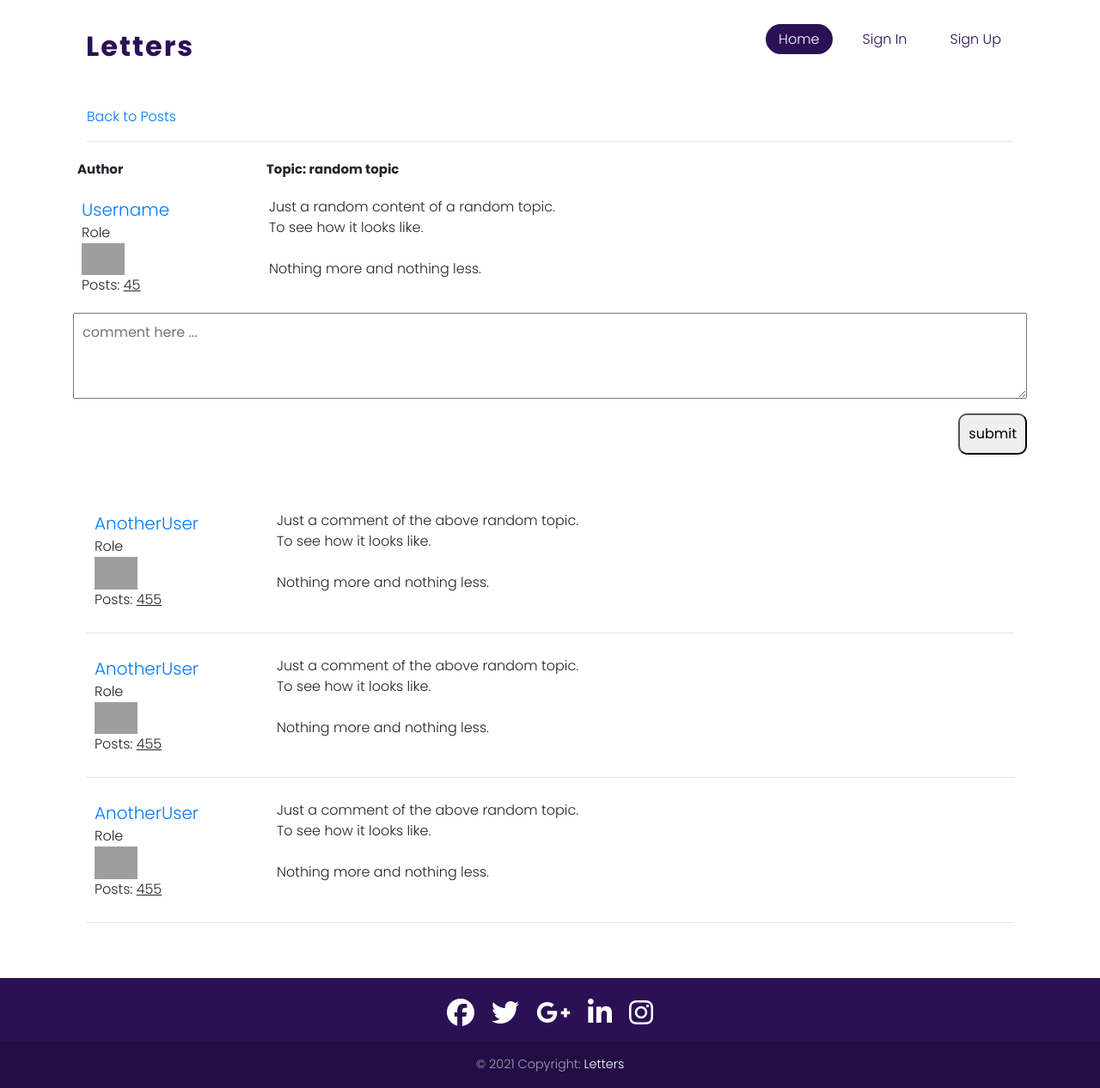
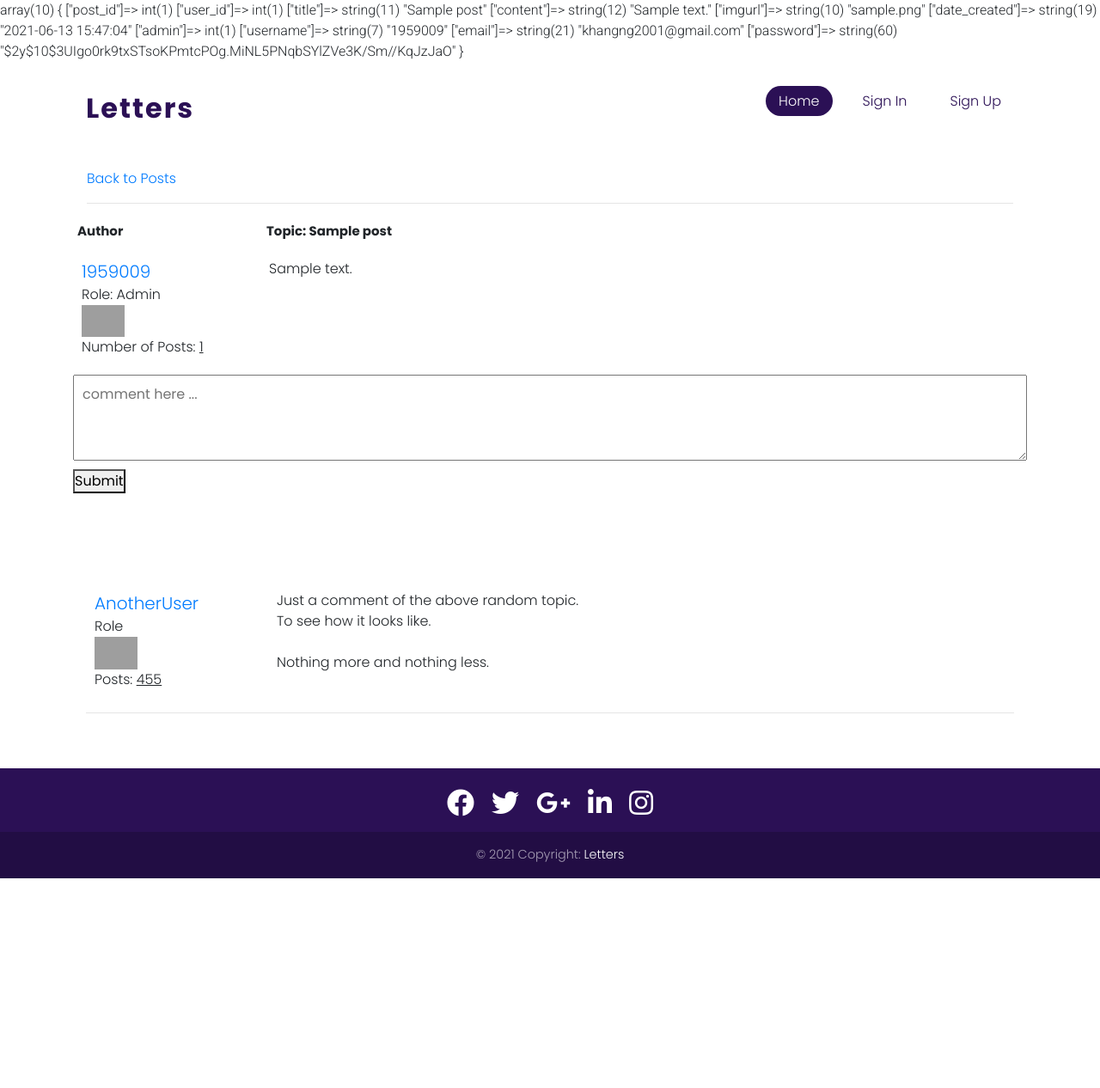
Before and after one commit to volinh911/Letters.PHP, a PHP site: page /blog/detail.php?id=1 in a window 1280 px wide. Shown: the whole page at 86% size. After the commit the page ends 1022 px from the top, so only its background shows below. Run offline with PHP 8.4, Linux system fonts and the light colour scheme; data comes from the database, SQL or seed files in the repository; tables that the repository leaves empty hold one stand-in row (values such as "Sample post"); some libraries are stand-ins or nearby versions; grey boxes are pictures that could not be loaded.

Commit message:
Community/Post Comment not done

```diff
--- a/controllers/posts.php
+++ b/controllers/posts.php
@@ -37,19 +37,27 @@
             return $this->date_created;
         }
 
-        public function getPost($id, $user_id){
+        public function getPost($id){
           $this->post_id = $id;
-          $this->user_id = $user_id;
           $sql = "SELECT * FROM posts,users WHERE posts.post_id = ? AND posts.user_id = users.user_id";
           $stmt = $this->conn->prepare($sql);
-          $stmt->bindparam("i", $this->post_id);
-          $stmt->excute();
+          $stmt->bind_param("i", $this->post_id);
+          $stmt->execute();
           $result = $stmt->get_result();
           return $result->fetch_assoc();
         }
+        public function countPost($user_id){
+            $this->user_id = $user_id;
+            $sql = "SELECT COUNT(post_id) as id FROM posts WHERE user_id = ? GROUP BY user_id";
+            $stmt = $this->conn->prepare($sql);
+            $stmt->bind_param("i", $this->user_id);
+            $stmt->execute();
+            $result = $stmt->get_result();
+            return $result->fetch_assoc();
+        }
 
         public function getPosts($page){
-            $limit = 10;
+            $limit = 5;
             $start = ($page - 1) * $limit;
             $sql = "SELECT * FROM posts,users WHERE posts.user_id = users.user_id ORDER BY posts.date_created DESC LIMIT $start, $limit";
             $stmt = $this->conn->query($sql);
@@ -67,14 +75,13 @@
         }
 
         public function getPages(){
+            $limit = 5;
             $sql = "SELECT count(post_id) AS post_id FROM posts";
             $stmt = $this->conn->query($sql);
             if($stmt->num_rows >= 1){
                 $postCount =  $stmt->fetch_all(MYSQLI_ASSOC);
                 $total = $postCount[0]['post_id'];
-                return ceil($total/ 10);
-            }else{
-                $this->error['pages'] = "Page does not available";
+                return ceil($total/ $limit);
             }
         }
 
@@ -106,8 +113,8 @@
             }
         }
 
-        public function deletePost($id, $user_id){
-            $this->getPost($id, $user_id);
+        public function deletePost($id){
+            $this->getPost($id);
             $sql = "DELETE FROM posts,users WHERE posts.post_id = ? AND posts.user_id = users.user_id";
             $stmt = $this->conn->prepare($sql);
             $stmt->bind_param("i", $this->post_id);
@@ -120,4 +127,19 @@
         }
     }
 
+    class Comment extends Post{
+        protected $comment_content;
+
+        public function createComment($content, $post_id){
+            $this->getPost($post_id);
+            $this->comment_content = $content;
+            $sql = "INSERT INTO comments (user_id, post_id, content) VALUES (?,?,?)";
+            $stmt = $this->conn->prepare($sql);
+            $stmt->bind_param("iis", $this->user_id, $this->post_id, $this->comment_content);
+            $stmt->execute();
+            if($stmt->affected_rows == 1){
+                header("Location: detail.php");
+            }
+        }
+    }
     ?>
--- a/detail.php
+++ b/detail.php
@@ -1,3 +1,25 @@
+<?php
+
+    include_once ('./path.php');
+    include_once (ROOT_PATH . '/controllers/posts.php');
+    $post_id = $_GET["id"];
+
+    $posts = new Post($conn);
+    $post = $posts->getPost($post_id);
+
+    $totalPost = $posts->countPost($post["user_id"]);
+    var_dump($post);
+
+    if (isset($_POST["add-comment"])) {
+        $comment_content = $_POST["comment"];
+        $comments = new Comment($conn);
+        $comment = $comments->createComment($comment_content, $post_id);
+    }
+
+    //var_dump($totalPost['id']);
+    // var_dump($_SESSION);
+?>
+
 <!doctype html>
 <html lang="en">
 
@@ -16,7 +38,8 @@
 
     <!--using FontAwesome--------------->
     <script crossorigin="anonymous" src="https://kit.fontawesome.com/c8e4d183c2.js"></script>
-  <link rel="stylesheet" href="https://stackpath.bootstrapcdn.com/font-awesome/4.7.0/css/font-awesome.min.css" integrity="sha384-wvfXpqpZZVQGK6TAh5PVlGOfQNHSoD2xbE+QkPxCAFlNEevoEH3Sl0sibVcOQVnN" crossorigin="anonymous">
+    <link rel="stylesheet" href="https://stackpath.bootstrapcdn.com/font-awesome/4.7.0/css/font-awesome.min.css"
+        integrity="sha384-wvfXpqpZZVQGK6TAh5PVlGOfQNHSoD2xbE+QkPxCAFlNEevoEH3Sl0sibVcOQVnN" crossorigin="anonymous">
 
     <title>Document</title>
     <link rel="stylesheet" href="css/community.css">
@@ -41,23 +64,20 @@
             <!--Original thread-->
             <div class="head">
                 <div class="authors">Author</div>
-        <div class="content">Topic: random topic</div>
+                <div class="content">Topic: <?php echo $post["title"]; ?></div>
             </div>
 
             <div class="body">
                 <div class="authors">
-          <div class="username"><a href="">Username</a></div>
-          <div>Role</div>
-          <img src="https://cdn.pixabay.com/photo/2015/11/06/13/27/ninja-1027877_960_720.jpg" alt="" id="avatar">
-          <div>Posts: <u>45</u></div>
+                    <div class="username"><a href=""><?php echo $post["username"]; ?></a></div>
+                    <div>Role: <?php if($post["admin"] == 0):echo "Normal User"; else: echo "Admin"; endif;?></div>
+                    <img src="https://cdn.pixabay.com/photo/2015/11/06/13/27/ninja-1027877_960_720.jpg" alt=""
+                        id="avatar">
+                    <div>Number of Posts: <u><?php echo $totalPost['id'];  ?></u></div>
 
                 </div>
                 <div class="content">
-          Just a random content of a random topic.
-          <br>To see how it looks like.
-          <br><br>
-          Nothing more and nothing less.
-
+                    <?php echo $post["content"]; ?>
                 </div>
             </div>
         </div>
@@ -65,7 +85,7 @@
         <!--Comment Area-->
         <div class="comment-area" id="comment-area">
             <textarea name="comment" id="" placeholder="comment here ... "></textarea>
-      <input type="submit" value="submit">
+            <button type="submit" name="add-comment">Submit </button>
         </div>
 
         <!--Comments Section-->
@@ -74,9 +94,9 @@
                 <div class="authors">
                     <div class="username"><a href="">AnotherUser</a></div>
                     <div>Role</div>
-          <img src="https://cdn.pixabay.com/photo/2015/11/06/13/27/ninja-1027877_960_720.jpg" alt="" id="avatar">
+                    <img src="https://cdn.pixabay.com/photo/2015/11/06/13/27/ninja-1027877_960_720.jpg" alt=""
+                        id="avatar">
                     <div>Posts: <u>455</u></div>
-
                 </div>
                 <div class="content">
                     Just a comment of the above random topic.
@@ -87,39 +107,6 @@
             </div>
             <hr>
 
-      <div class="body">
-        <div class="authors">
-          <div class="username"><a href="">AnotherUser</a></div>
-          <div>Role</div>
-          <img src="https://cdn.pixabay.com/photo/2015/11/06/13/27/ninja-1027877_960_720.jpg" alt="" id="avatar">
-          <div>Posts: <u>455</u></div>
-
-        </div>
-        <div class="content">
-          Just a comment of the above random topic.
-          <br>To see how it looks like.
-          <br><br>
-          Nothing more and nothing less.
-        </div>
-      </div>
-      <hr>
-
-      <div class="body">
-        <div class="authors">
-          <div class="username"><a href="">AnotherUser</a></div>
-          <div>Role</div>
-          <img src="https://cdn.pixabay.com/photo/2015/11/06/13/27/ninja-1027877_960_720.jpg" alt="" id="avatar">
-          <div>Posts: <u>455</u></div>
-
-        </div>
-        <div class="content">
-          Just a comment of the above random topic.
-          <br>To see how it looks like.
-          <br><br>
-          Nothing more and nothing less.
-        </div>
-      </div>
-      <hr>
         </div>
 
 
@@ -127,7 +114,9 @@
 
 
     <!-- Option 1: Bootstrap Bundle with Popper -->
-  <script src="https://cdn.jsdelivr.net/npm/bootstrap@5.0.2/dist/js/bootstrap.bundle.min.js" integrity="sha384-MrcW6ZMFYlzcLA8Nl+NtUVF0sA7MsXsP1UyJoMp4YLEuNSfAP+JcXn/tWtIaxVXM" crossorigin="anonymous"></script>
+    <script src="https://cdn.jsdelivr.net/npm/bootstrap@5.0.2/dist/js/bootstrap.bundle.min.js"
+        integrity="sha384-MrcW6ZMFYlzcLA8Nl+NtUVF0sA7MsXsP1UyJoMp4YLEuNSfAP+JcXn/tWtIaxVXM" crossorigin="anonymous">
+    </script>
 
     <?php include_once('./includes/sub_footer.php'); ?>
 </body>
--- a/posts.php
+++ b/posts.php
@@ -9,10 +9,10 @@
     if ($page > 0) {
         $post = $posts->getPosts($page);
     }
-    //var_dump($post);
+    // var_dump($post);
     //get number of pages
     $pages = $posts->getPages();
-    var_dump($page);
+    // var_dump($page);
 
     #sigular Page
     $Previous = $page - 1;
@@ -74,7 +74,7 @@
             <?php foreach($post as $p) :  ?>
             <div class="table-row">
                 <div class="subjects">
-                    <a href=""><?php echo $p['title']; ?></a>
+                    <a href="detail.php?id=<?php echo $p['post_id'];?>"><?php echo $p['title']; ?></a>
                     <br>
                     <span>Started by <b><a href=""><?php echo $p['username']; ?></a></b> .</span>
                 </div>
```
Lines whose indentation alone changed are shown as unchanged.
